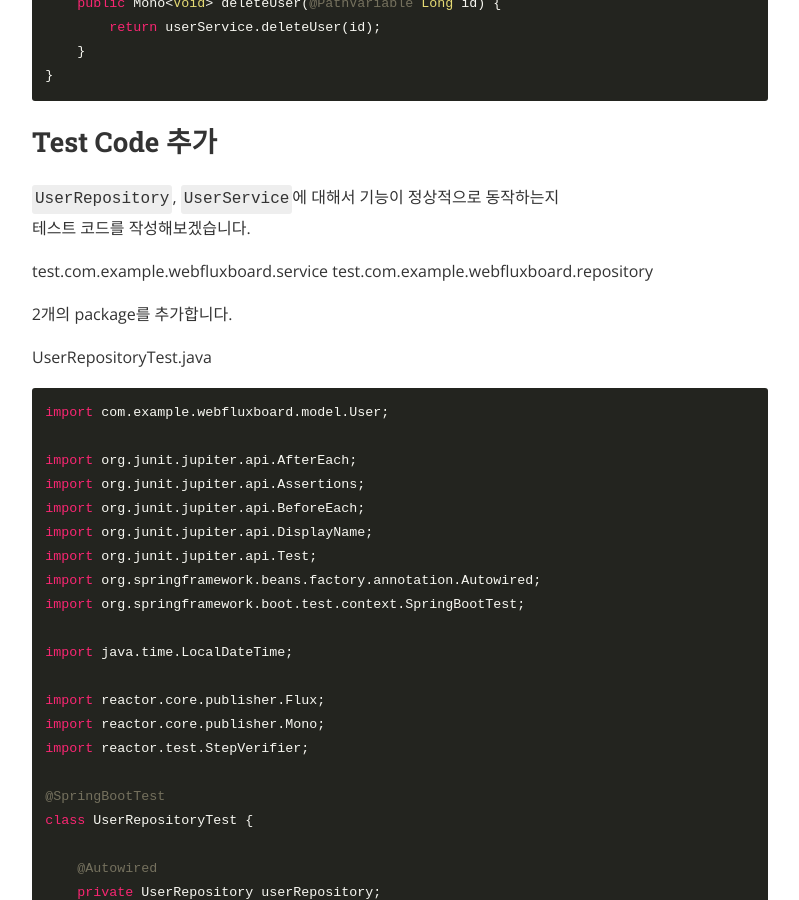
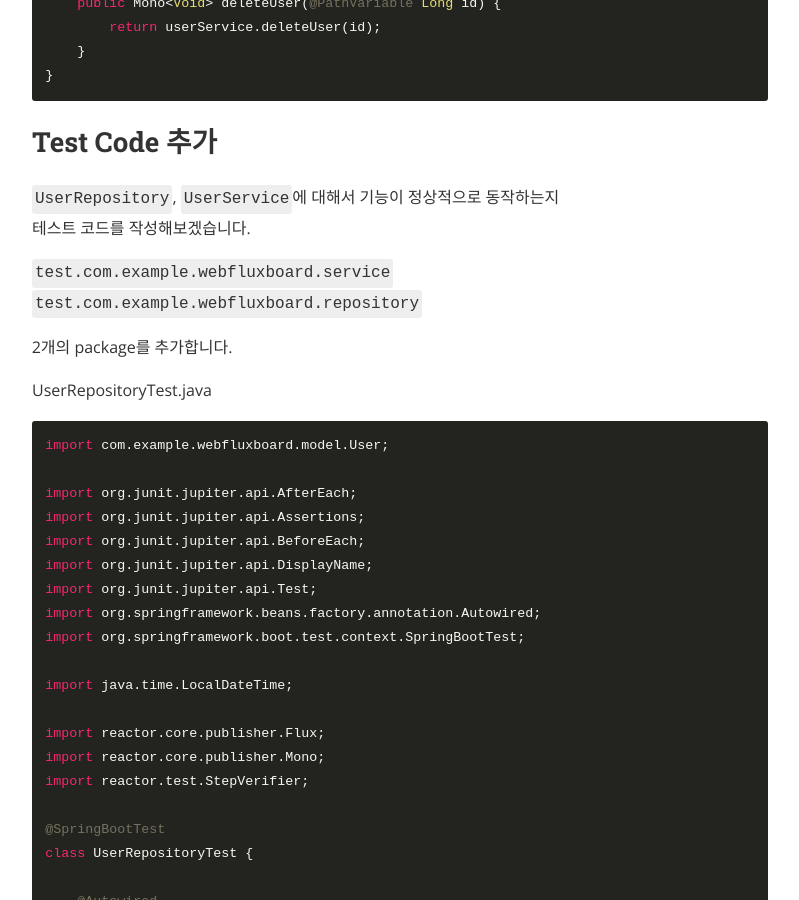
Before and after one commit to tries1/tries1.github.io, a Jekyll site: the page built from _posts/spring/2020-12-10-spring_async4.md, in a window 1280 px wide and 900 px high, scrolled down 5143 px. Shown: the whole window, without its empty margins (240-1039 px from the left). Built offline with Jekyll 4.4.1, drawn with Linux system fonts in a browser that asks for light colours; nearby versions of some CDN libraries; comment, search, counter and statistics services are not loaded.

```diff
--- a/_posts/spring/2020-12-10-spring_async4.md
+++ b/_posts/spring/2020-12-10-spring_async4.md
@@ -188,8 +188,8 @@ public class UserApiController {
 `UserRepository`, `UserService`에 대해서 기능이 정상적으로 동작하는지
 테스트 코드를 작성해보겠습니다.
 
-test.com.example.webfluxboard.service
-test.com.example.webfluxboard.repository
+`test.com.example.webfluxboard.service`
+`test.com.example.webfluxboard.repository`
 
 2개의 package를 추가합니다.
 
```
